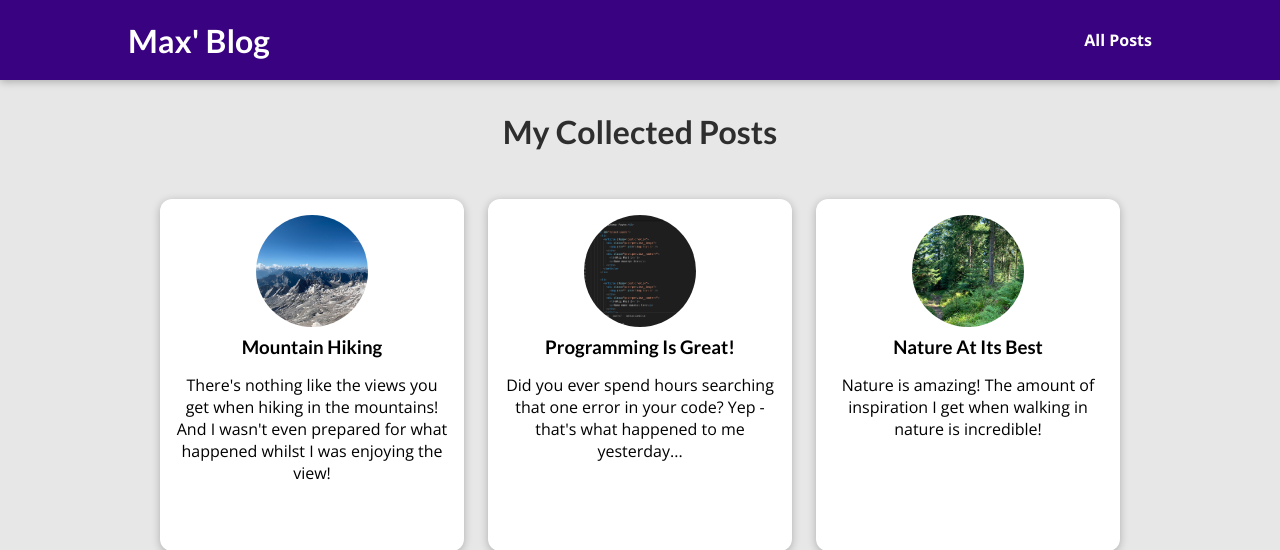
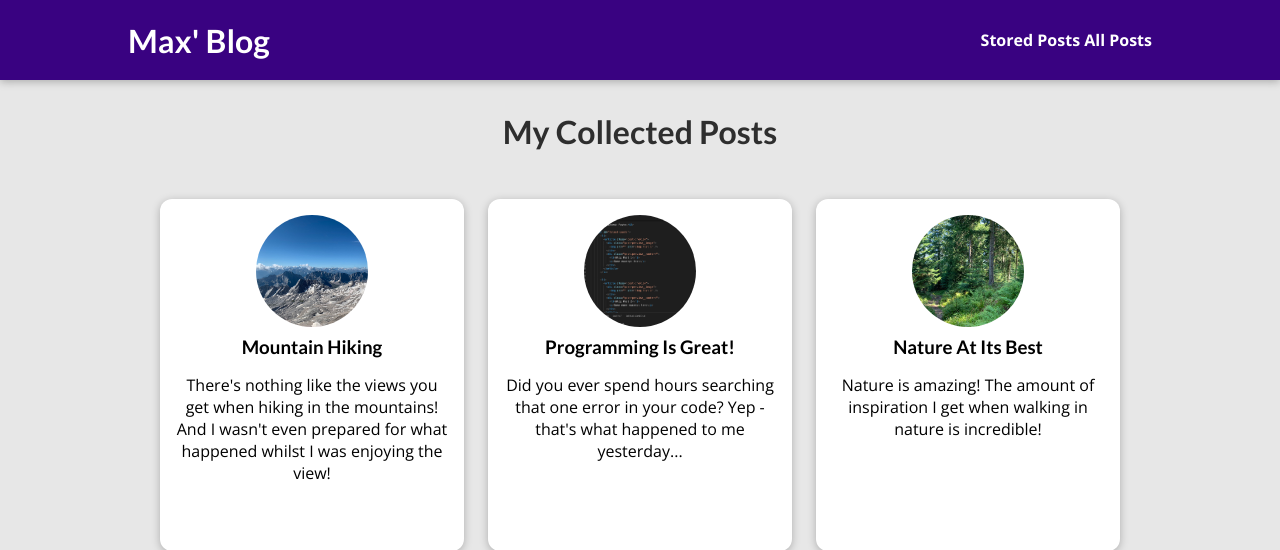
Before and after one commit to justinlove0987/django-mysite-Maximilian, a Django app: page /posts in a window 1280 px wide. Shown: the top 550 px of the page. Run offline with Django 3.2, Linux system fonts and the light colour scheme; data comes from the database, SQL or seed files in the repository; both versions use the stored data as it was after the commit.

Commit message:
198 manage read later via session

```diff
--- a/blog/views.py
+++ b/blog/views.py
@@ -60,5 +60,32 @@ class SinglePostView(View):
             return render(request, "blog/post-detail.html", context)
 
 class ReadLaterView(View):
+      def get(self, request):
+            stored_posts = request.session.get("stored_posts")
+
+            context = {}
+
+            if stored_posts is None or len(stored_posts) == 0:
+                  context["posts"] = []
+                  context["has_posts"] = False
+            else:
+                  posts = Post.objects.filter(id__in=stored_posts)
+                  context["posts"] = posts
+                  context["has_posts"] = True
+
+            return render(request, "blog/stored-posts.html", context)
+
+
       def post(self, request):
-            pass
+            stored_posts = request.session.get("stored_posts")
+
+            if stored_posts is None:
+                  stored_posts = []
+
+            post_id = int(request.POST["post_id"])
+
+            if post_id not in stored_posts:
+                  stored_posts.append(post_id)
+                  request.session["stored_posts"] = stored_posts
+
+            return HttpResponseRedirect("/")
--- a/templates/base.html
+++ b/templates/base.html
@@ -15,6 +15,7 @@
     <h1><a href="{% url "starting-page" %}">Max' Blog</a></h1>
     {% comment %} link to the all posts page. {% endcomment %}
     <nav>
+      <a href="{% url "read-later" %}">Stored Posts</a>
       <a href="{% url "posts-page" %}">All Posts</a>
     </nav>
   </header>
```
Also changed, not shown: blog/templates/blog/stored-posts.html (added, +18 -0 lines), db.sqlite3.
